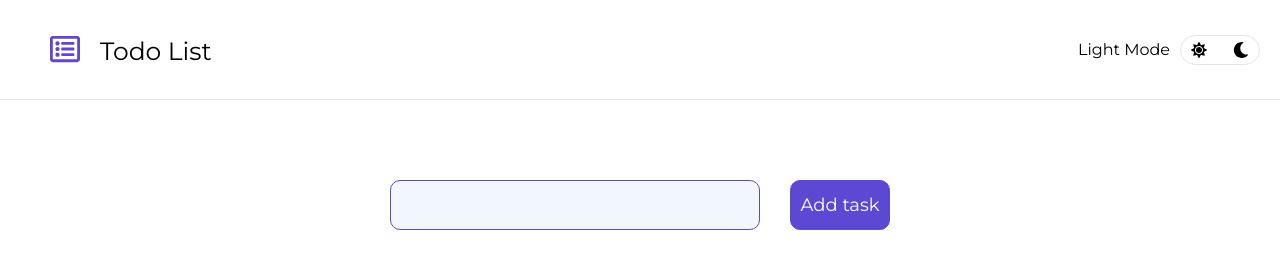
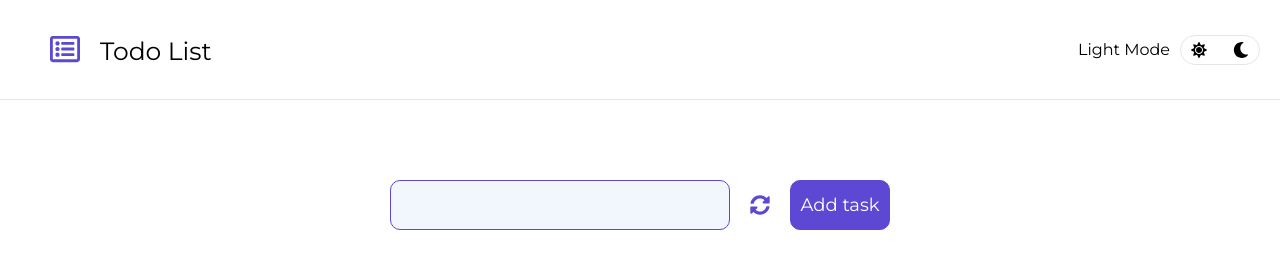
Before and after one commit to Branda0/react-todo-list, a React (Create React App) app: page / in a window 1280 px wide. Shown: the top 278 px of the page. Built offline with nearby package versions, Linux system fonts and the light colour scheme.

Commit message:
added DB interaction

```diff
--- a/package.json
+++ b/package.json
@@ -10,6 +10,7 @@
     "@testing-library/jest-dom": "^5.11.4",
     "@testing-library/react": "^11.1.0",
     "@testing-library/user-event": "^12.1.10",
+    "axios": "^0.25.0",
     "react": "^17.0.2",
     "react-dom": "^17.0.2",
     "react-scripts": "4.0.3",
--- a/src/App.css
+++ b/src/App.css
@@ -80,8 +80,14 @@
   border-radius: 10px;
   font-size: px;
   font-family: inherit;
-  margin-right: 30px;
+  margin-right: 20px;
   padding-left: 20px;
+}
+
+.icon-sync {
+  font-size: 20px;
+  color: #5c48d3;
+  margin-right: 20px;
 }
 
 .submit-btn {
--- a/src/App.js
+++ b/src/App.js
@@ -1,7 +1,7 @@
 import { useState } from "react";
 import "./App.css";
 import { library } from "@fortawesome/fontawesome-svg-core";
-import { faTrash, faMoon, faSun } from "@fortawesome/free-solid-svg-icons";
+import { faTrash, faMoon, faSun, faSyncAlt } from "@fortawesome/free-solid-svg-icons";
 import { faListAlt } from "@fortawesome/free-regular-svg-icons";
 import Header from "./components/Header";
 import Footer from "./components/Footer";
@@ -9,17 +9,34 @@ import Task from "./components/Task";
 import TaskEntry from "./components/TaskEntry";
 import TaskSearch from "./components/TaskSearch";
 
-library.add(faTrash, faListAlt, faMoon, faSun);
+const axios = require("axios");
+
+library.add(faTrash, faListAlt, faMoon, faSun, faSyncAlt);
 
 function App() {
   const [tasks, setTasks] = useState([]);
   const [search, setSearch] = useState("");
   const [nightmode, setNightmode] = useState(false);
+
+  const chargeDB = async () => {
+    try {
+      const dbTasks = await axios.get("http://localhost:3000");
+      console.log(dbTasks.data);
+      const chargedTasks = [];
+      dbTasks.data.map((elem, index) => {
+        return chargedTasks.push([elem.title, elem.done]);
+      });
+      setTasks(chargedTasks);
+    } catch (error) {
+      console.log(error.message);
+    }
+  };
+
   return (
     <div className={`app-container ${nightmode && "night"}`}>
       <Header setNightmode={setNightmode} nightmode={nightmode} />
       <div className="main-container">
-        <TaskEntry setTasks={setTasks} tasks={tasks} />
+        <TaskEntry setTasks={setTasks} tasks={tasks} chargeDB={chargeDB} />
         <TaskSearch setSearch={setSearch} />
         {tasks
           .filter((element) => element[0].toLowerCase().includes(search.toLowerCase()))
--- a/src/components/Task.js
+++ b/src/components/Task.js
@@ -1,15 +1,21 @@
 import { FontAwesomeIcon } from "@fortawesome/react-fontawesome";
+const axios = require("axios");
 
 const Task = ({ task, setTasks, tasks, index }) => {
-  const handleClick = () => {
+  const handleDelete = async () => {
     const newTasks = [...tasks];
     newTasks.splice(index, 1);
     setTasks(newTasks);
+    try {
+      const response = await axios.get(`http://localhost:3000/delete?title=${task[0]}`);
+      console.log(response.data);
+    } catch (error) {
+      console.log(error.message);
+    }
   };
 
-  const handleCheck = () => {
+  const handleCheck = async () => {
     const newTasks = [...tasks];
-
     newTasks.splice(index, 1);
     //IF checked => (task already done) => push in end of list
     if (task[1]) {
@@ -18,6 +24,13 @@ const Task = ({ task, setTasks, tasks, index }) => {
       newTasks.push([task[0], true]);
     }
     setTasks(newTasks);
+    try {
+      const response = await axios.get(`http://localhost:3000/update?title=${task[0]}`);
+
+      console.log(response.data);
+    } catch (error) {
+      console.log(error.message);
+    }
   };
 
   return (
@@ -26,7 +39,7 @@ const Task = ({ task, setTasks, tasks, index }) => {
       <span className="task-text" style={{ textDecoration: task[1] && "line-through" }}>
         {task}
       </span>
-      <FontAwesomeIcon className="icon-trash" icon="trash" onClick={handleClick} />
+      <FontAwesomeIcon className="icon-trash" icon="trash" onClick={handleDelete} />
     </div>
   );
 };
--- a/src/components/TaskEntry.js
+++ b/src/components/TaskEntry.js
@@ -1,13 +1,27 @@
+import { FontAwesomeIcon } from "@fortawesome/react-fontawesome";
 import { useState } from "react";
+const axios = require("axios");
 
-const TaskEntry = ({ setTasks, tasks }) => {
+const TaskEntry = ({ setTasks, tasks, chargeDB }) => {
   const [newTask, setNewTask] = useState("");
 
-  const handleSubmit = (event) => {
+  const handleSubmit = async (event) => {
     event.preventDefault();
     if (newTask) {
+      const data = {
+        title: newTask,
+        done: false,
+      };
+
+      try {
+        const response = await axios.post("http://localhost:3000/form", data);
+        console.log(response.data);
+      } catch (error) {
+        console.log(error.message);
+      }
+
       const newTasks = [...tasks];
-      newTasks.unshift([newTask, false]);
+      newTasks.unshift([newTask, false, 0]);
       setTasks(newTasks);
       setNewTask("");
     }
@@ -22,6 +36,7 @@ const TaskEntry = ({ setTasks, tasks }) => {
           setNewTask(event.target.value);
         }}
       />
+      <FontAwesomeIcon className="icon-sync" icon="sync-alt" onClick={chargeDB} />
       <button className="submit-btn" type="submit">
         Add task
       </button>
```
Also changed, not shown: 1 other file (tests, documents, lock files or other folders).
